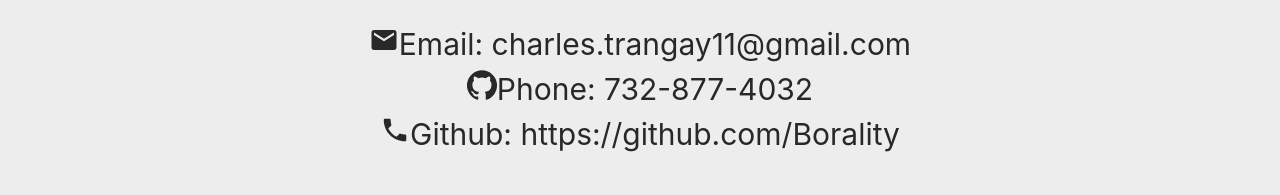
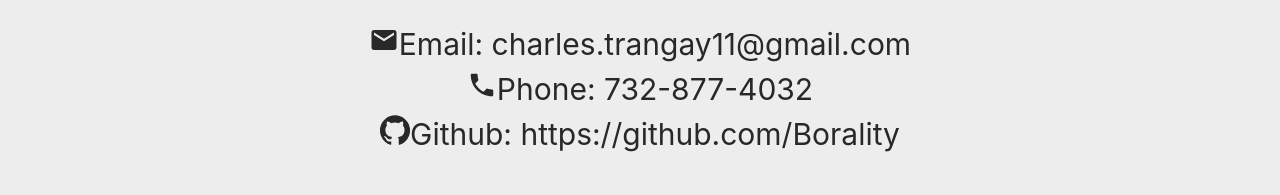
Before and after one commit to Borality/Own-website, a React (Create React App) app: page /Contact in a window 1280 px wide. Shown: the part 467-662 px from the top of the page. Built offline with nearby package versions, Linux system fonts and the light colour scheme.

Commit message:
fixed icon

```diff
--- a/src/components/Contact/ContactComp1.js
+++ b/src/components/Contact/ContactComp1.js
@@ -65,11 +65,11 @@
 						/>
 						<Text
 							text={"Phone: 732-877-4032"}
-							icon={<GitHubIcon fontSize="inherit" />}
+							icon={<PhoneIcon fontSize="inherit" />}
 						/>
 						<Text
 							text={"Github: https://github.com/Borality"}
-							icon={<PhoneIcon fontSize="inherit" />}
+							icon={<GitHubIcon fontSize="inherit" />}
 						/>
 					</Box>
 				</Box>
```
